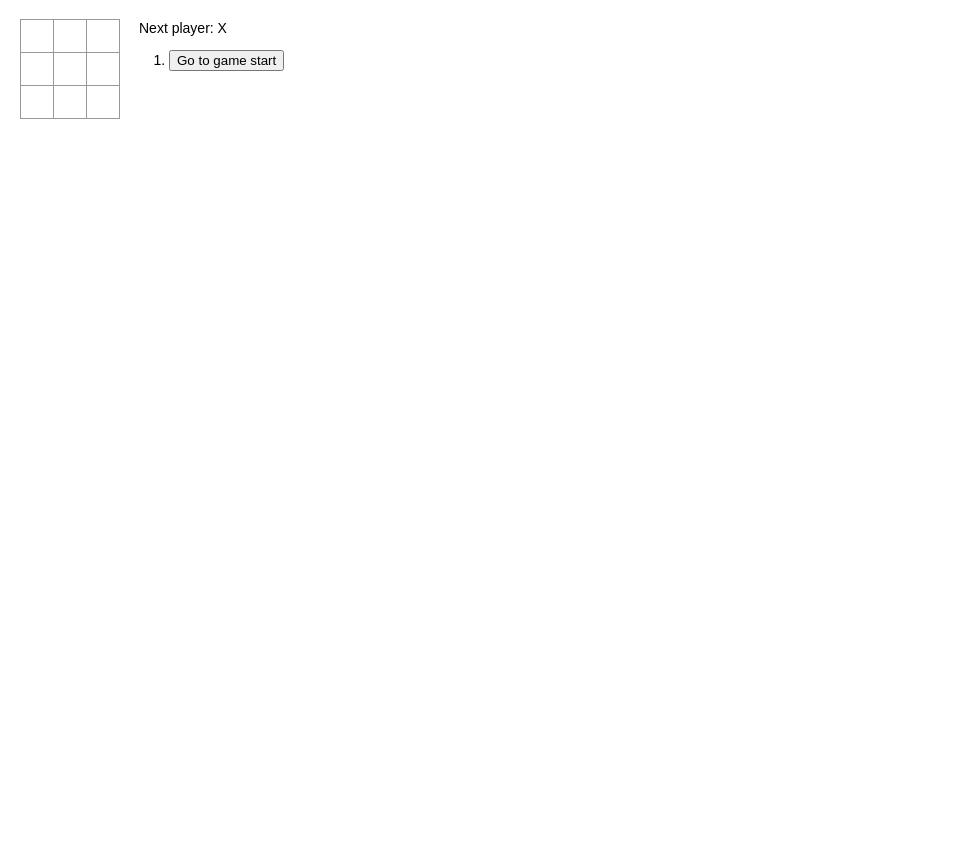
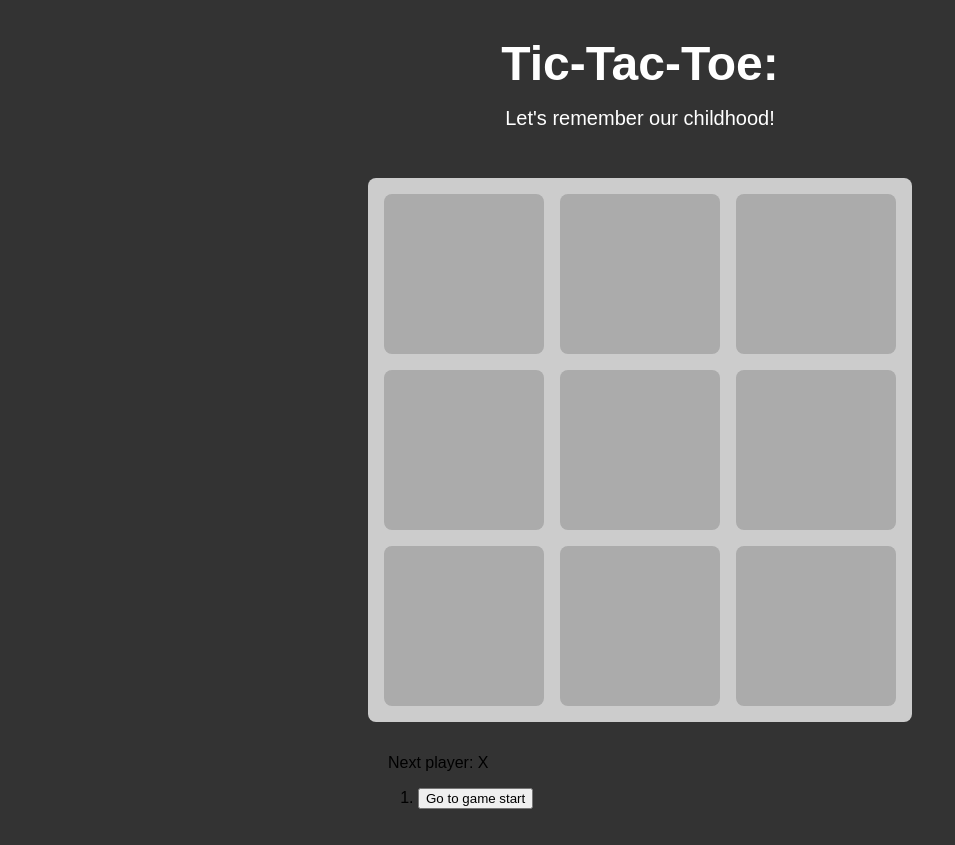
Before and after one commit to harshj11/tic-tac-toe, a React (Create React App) app: page / in a window 1280 px wide. Shown: the whole page, without its empty margins (0-955 px from the left). Before the commit the page ends 800 px from the top, so only its background shows below. Built offline with nearby package versions, Linux system fonts and the light colour scheme.

Commit message:
:rainbow:STYLES: ADD styles to Game, Board and Square

```diff
--- /dev/null
+++ b/src/App.css
@@ -0,0 +1,23 @@
+.game-heading {
+    font-size: 3rem;
+    margin-top: 1rem;
+    text-align: center;
+}
+
+.game-heading-subtext {
+    color: #ffffff;
+    display: block;
+    font-size: 1.25rem;
+    margin: 1rem 0;
+    text-align: center;
+}
+
+@media (max-width: 768px) {
+    .game-heading {
+        font-size: 2rem;
+    }
+
+    .game-heading-subtext {
+        font-size: 1rem;
+    }
+}
--- a/src/App.js
+++ b/src/App.js
@@ -1,8 +1,17 @@
 import Game from './components/Game/Game';
+import './App.css';
 
-const App = () => {
+function App() {
     return(
-        <Game />
+        <div>
+            <h1 className="game-heading">
+				Tic-Tac-Toe:
+			</h1>
+			<span className="game-heading-subtext">
+                Let's remember our childhood!
+            </span>
+            <Game />
+        </div>
     );
 }
 
--- a/src/components/Board/Board.jsx
+++ b/src/components/Board/Board.jsx
@@ -15,19 +15,15 @@ class Board extends React.Component {
 
 	renderSquares(boardDimension) {
 		let squares = [], squareNo = 0;
-		for(let i = 0; i < boardDimension; i++) {
-			let currentRow = [];
-			for(let j = 0; j < boardDimension; j++) {
-				currentRow.push(this.renderSquare(squareNo++));
-			}
-			squares.push(<div className="board-row" key={i + 100}>{currentRow}</div>);
-		}
+		for(let i = 0; i < boardDimension * boardDimension; i++)
+			squares.push(this.renderSquare(squareNo++));
+
 		return squares;
 	}
 
 	render() {
 		return (
-			<div>
+			<div className="game-board">
 				{this.renderSquares(3)}
 			</div>
 		);
--- a/src/components/Board/board.css
+++ b/src/components/Board/board.css
@@ -1,5 +1,17 @@
-.board-row:after {
-    clear: both;
-    content: "";
-    display: table;
+.game-board {
+    background-color: #cccccc;
+    border-radius: 1vmin;
+    display: grid;
+    gap: 2vmin;
+    grid-template-columns: repeat(3, 25vmin);
+    grid-template-rows: repeat(3, 25vmin);
+    margin: 2rem 0;
+    padding: 2vmin;
 }
+
+@media (min-width: 600px) {
+    .game-board {
+        grid-template-columns: repeat(3, 20vmin);
+        grid-template-rows: repeat(3, 20vmin);
+    }
+}
--- a/src/components/Game/Game.jsx
+++ b/src/components/Game/Game.jsx
@@ -65,7 +65,7 @@ class Game extends React.Component {
     	const current = history[this.state.stepNumber];
 		const winner = calculateWinner(current.squares);
 		const moves = history.map((step, move) => {
-		const desc = move ?
+			const desc = move ?
 			'Go to move #' + move :
 			'Go to game start';
 			return (
@@ -86,12 +86,10 @@ class Game extends React.Component {
 
 		return (
 			<div className="game">
-				<div className="game-board">
-					<Board
-						squares={current.squares}
-						onClick={(i) => this.handleClick(i)}
-					/>
-				</div>
+				<Board
+					squares={current.squares}
+					onClick={(i) => this.handleClick(i)}
+				/>
 				<div className="game-info">
 					<div>{status}</div>
 					<ol>{moves}</ol>
--- a/src/components/Game/game.css
+++ b/src/components/Game/game.css
@@ -1,6 +1,6 @@
 .game {
     display: flex;
-    flex-direction: row;
+    flex-direction: column;
 }
 
 .game-info {
--- a/src/components/Square/square.css
+++ b/src/components/Square/square.css
@@ -1,16 +1,13 @@
 .square {
-    background: #fff;
-    border: 1px solid #999;
-    float: left;
-    font-size: 24px;
+    background: hsl(0, 0%, 67%);
+    /* background-color: hsl(200, 50%, 82%); */
+    border: none;
+    border-radius: 1vmin;
+    display: flex;
+    align-items: center;
+    justify-content: center;
+    font-size: 7vmin;
     font-weight: bold;
-    line-height: 34px;
-    height: 34px;
-    margin-right: -1px;
-    margin-top: -1px;
-    padding: 0;
-    text-align: center;
-    width: 34px;
 }
 
 .square:focus {
--- a/src/index.css
+++ b/src/index.css
@@ -1,8 +1,21 @@
+*, *::before, *::after {
+	box-sizing: border-box;
+    font-family: Arial;
+}
+
 body {
-  font: 14px "Century Gothic", Futura, sans-serif;
-  margin: 20px;
+	background-color: #333;
+	display: flex;
+	align-items: center;
+	justify-content: center;
+	margin: 20px;
 }
 
 ol, ul {
-  padding-left: 30px;
+	padding-left: 30px;
 }
+
+h1, h2, h3, h4, h5, h6 {
+	color: #ffffff;
+	margin: 0;
+}
```
